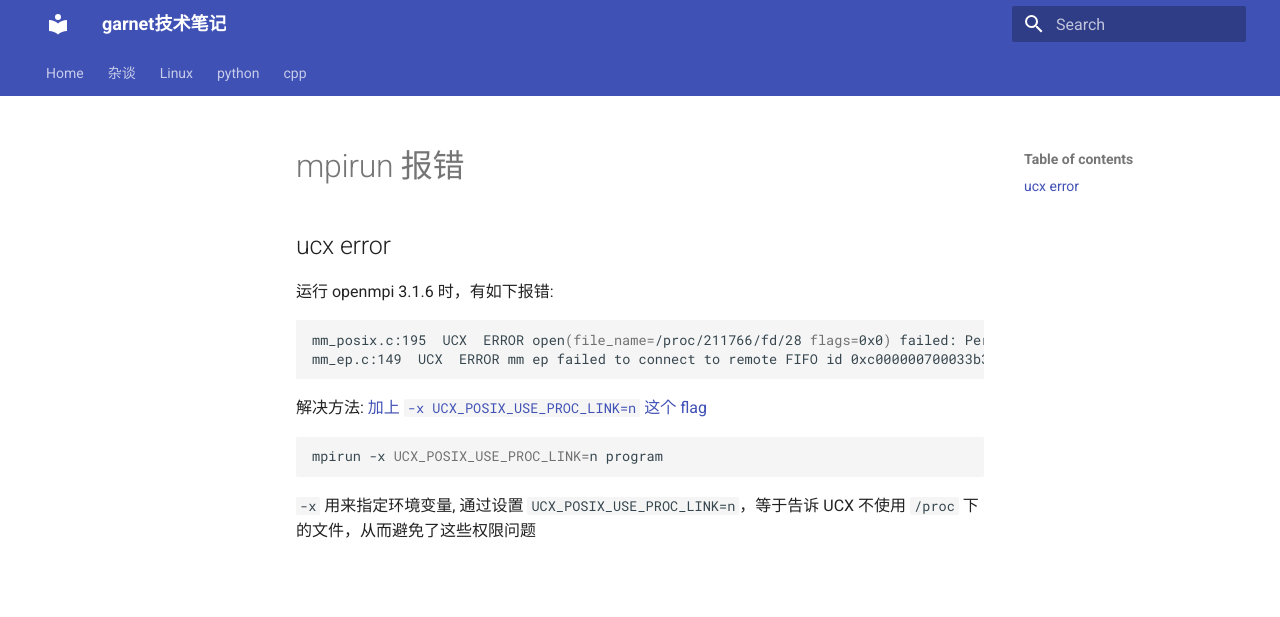
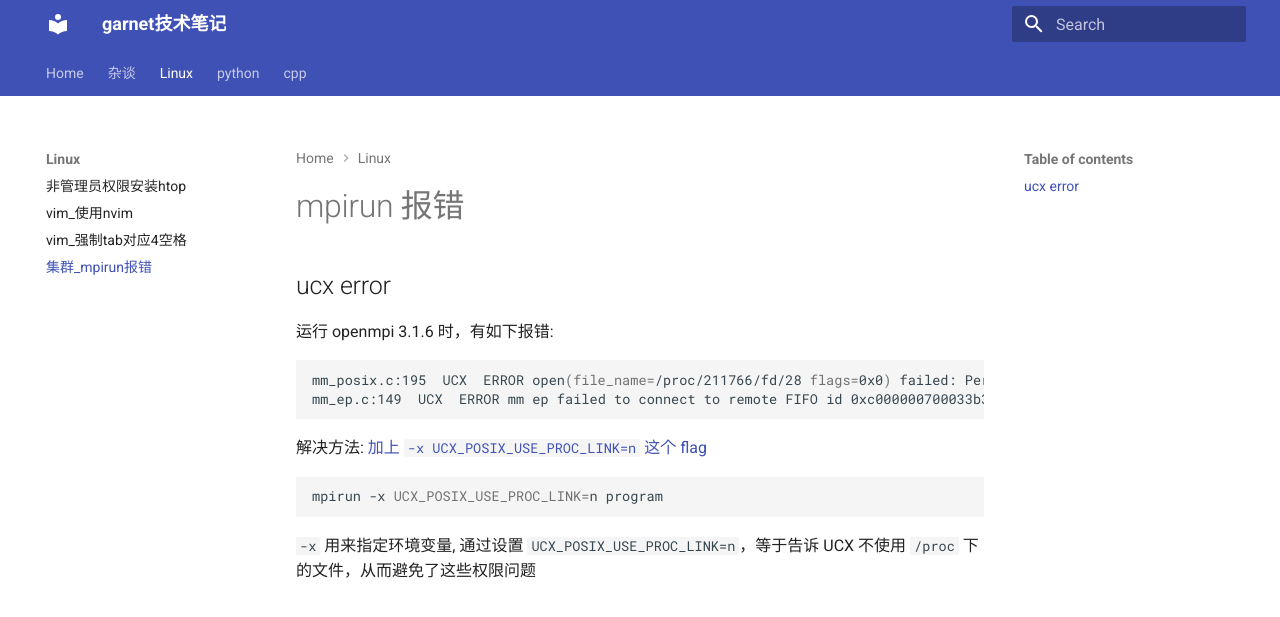
Before and after one commit to ymma98/technotes, an MkDocs documentation site: the page built from docs/Linux/集群_mpirun报错.md, in a window 1280 px wide. Shown: the top 617 px of the page. Built offline with MkDocs 1.6.1 and Material for MkDocs 9.7.7, drawn with Linux system fonts in a browser that asks for light colours.

Commit message:
Update mkdocs.yml

```diff
--- a/mkdocs.yml
+++ b/mkdocs.yml
@@ -7,6 +7,7 @@ nav:
       - 非管理员权限安装htop: Linux/非管理员权限安装htop.md
       - vim_使用nvim: Linux/vim_使用nvim.md
       - vim_强制tab对应4空格: Linux/vim_强制tab对应4空格.md
+      - 集群_mpirun报错: Linux/集群_mpirun报错.md
   - python:
       - pdb: python/pdb.md
       - python无法支持汉字: python/python无法支持汉字.md
```
